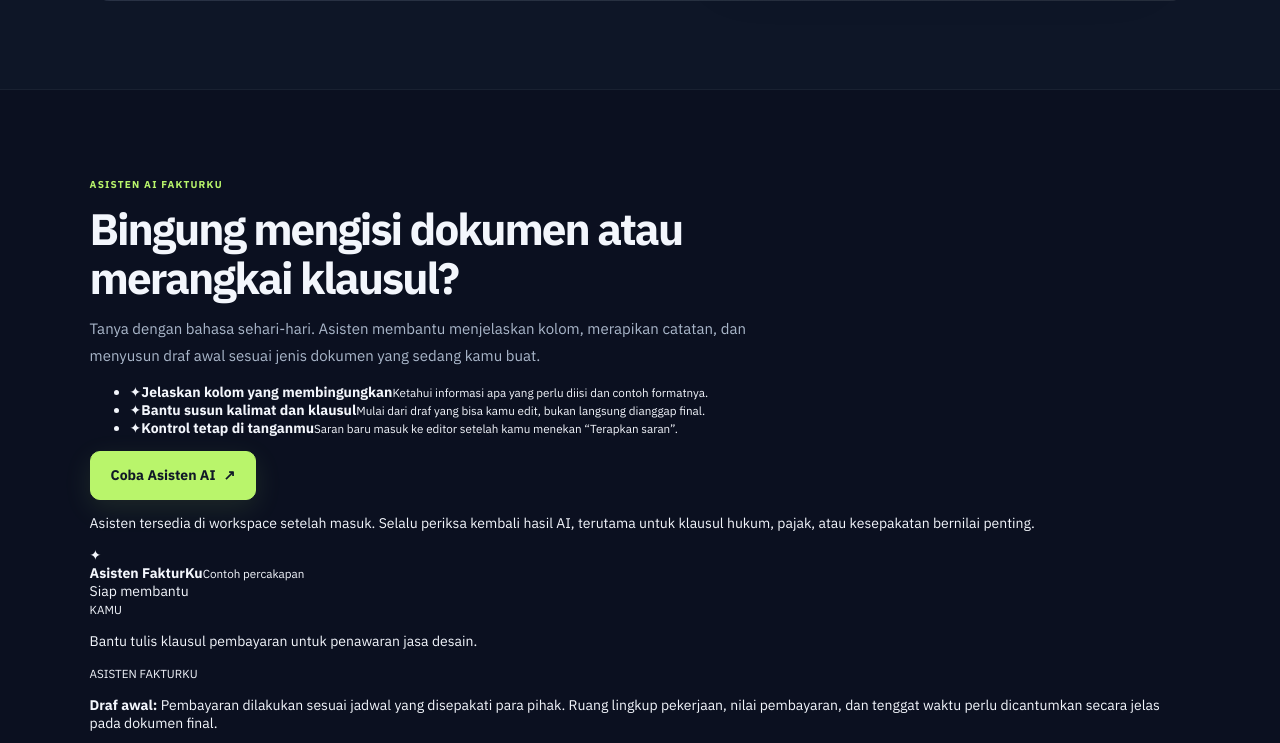
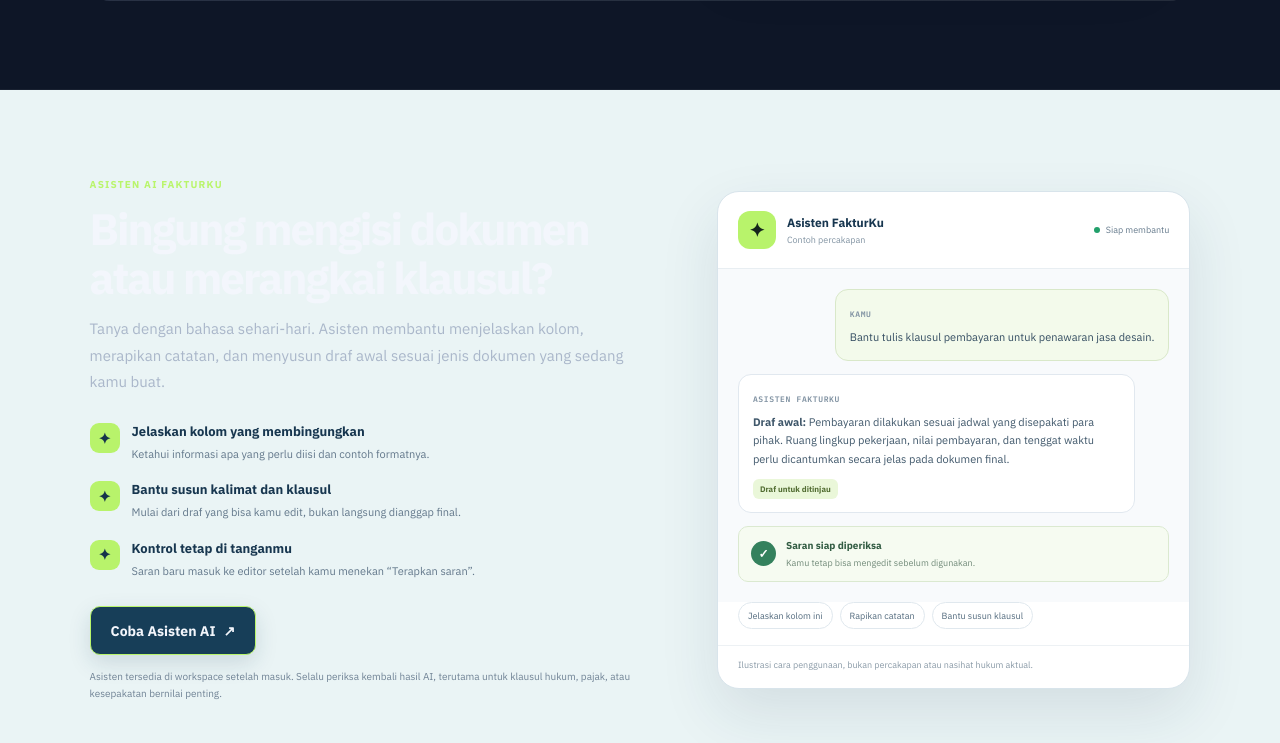
Before and after one commit to Arblok-Digital/fakturku, a plain HTML site: page index.html in a window 1280 px wide. Shown: the part 2054-2797 px from the top of the page. Drawn offline with Linux system fonts and the light colour scheme; a script that the page names is missing.

Commit message:
Style landing page AI assistant showcase

```diff
--- a/css/landing.css
+++ b/css/landing.css
@@ -1004,3 +1004,54 @@ body:has(#auth-modal:not([hidden])) .bottomnav { display: none; }
   .landing-v2 .floating-note strong { font-size:9px; }
   .landing-v2 .floating-note small { font-size:8px; }
 }
+
+
+/* AI assistant landing showcase */
+.landing-v2 .ai-showcase-section { background:#eaf4f5; }
+.landing-v2 .ai-showcase-layout { display:grid; grid-template-columns:minmax(0,1fr) minmax(320px,.86fr); align-items:center; gap:clamp(32px,6vw,86px); }
+.landing-v2 .ai-showcase-copy .section-heading { max-width:650px; }
+.landing-v2 .ai-benefit-list { display:grid; gap:18px; margin:28px 0 0; padding:0; list-style:none; }
+.landing-v2 .ai-benefit-list li { display:flex; align-items:flex-start; gap:12px; }
+.landing-v2 .ai-benefit-list li>span:first-child { display:grid; place-items:center; flex:0 0 30px; height:30px; border-radius:9px; color:#15334b; background:#b8f36b; font-size:15px; font-weight:800; }
+.landing-v2 .ai-benefit-list strong,.landing-v2 .ai-benefit-list small { display:block; }
+.landing-v2 .ai-benefit-list strong { color:#17364f; font-size:13px; line-height:1.45; }
+.landing-v2 .ai-benefit-list small { margin-top:4px; color:#63788b; font-size:11px; line-height:1.6; }
+.landing-v2 .ai-showcase-cta { margin-top:26px; color:#f3f6fc; background:#173e58; box-shadow:0 8px 22px #173e5825; }
+.landing-v2 .ai-showcase-cta:hover { background:#24546e; }
+.landing-v2 .ai-showcase-note { max-width:570px; margin:14px 0 0; color:#708395; font-size:10px; line-height:1.65; }
+.landing-v2 .ai-demo-card { overflow:hidden; border:1px solid #d8e4eb; border-radius:22px; background:#fff; box-shadow:0 24px 60px #17364f1c; }
+.landing-v2 .ai-demo-head { display:flex; align-items:center; gap:11px; padding:19px 20px; border-bottom:1px solid #e8eef2; }
+.landing-v2 .ai-demo-avatar { display:grid; place-items:center; flex:0 0 38px; height:38px; border-radius:12px; color:#14251c; background:#b8f36b; font-size:19px; font-weight:800; }
+.landing-v2 .ai-demo-head>div { min-width:0; flex:1; }
+.landing-v2 .ai-demo-head strong,.landing-v2 .ai-demo-head small { display:block; }
+.landing-v2 .ai-demo-head strong { color:#17364f; font-size:12px; }
+.landing-v2 .ai-demo-head small { margin-top:4px; color:#8193a2; font-size:9px; }
+.landing-v2 .ai-demo-status { display:flex; align-items:center; gap:6px; color:#64798b; font-size:9px; white-space:nowrap; }
+.landing-v2 .ai-demo-status i { width:6px; height:6px; border-radius:50%; background:#22a06b; }
+.landing-v2 .ai-demo-thread { display:grid; gap:13px; padding:20px; background:#f8fafc; }
+.landing-v2 .ai-demo-message { max-width:92%; padding:13px 14px; border:1px solid #e1e8ef; border-radius:13px; background:#fff; }
+.landing-v2 .ai-demo-message.user { justify-self:end; border-color:#d9e8c9; background:#f3faeb; }
+.landing-v2 .ai-demo-message small { color:#8092a2; font:700 8px var(--font-mono); letter-spacing:.08em; }
+.landing-v2 .ai-demo-message p { margin:7px 0 0; color:#354e62; font-size:11px; line-height:1.7; }
+.landing-v2 .ai-demo-message.assistant p { color:#40586b; }
+.landing-v2 .ai-demo-tag { display:inline-flex; margin-top:10px; padding:5px 7px; border-radius:6px; color:#526d32; background:#eaf7d9; font-size:8px; font-weight:700; }
+.landing-v2 .ai-demo-suggestion { display:flex; align-items:center; gap:10px; padding:12px; border:1px solid #dbe9d0; border-radius:10px; background:#f6fbf1; }
+.landing-v2 .ai-demo-suggestion>span { display:grid; place-items:center; flex:0 0 25px; height:25px; border-radius:50%; color:#fff; background:#34815d; font-size:12px; font-weight:800; }
+.landing-v2 .ai-demo-suggestion strong,.landing-v2 .ai-demo-suggestion small { display:block; }
+.landing-v2 .ai-demo-suggestion strong { color:#315b42; font-size:10px; }
+.landing-v2 .ai-demo-suggestion small { margin-top:4px; color:#718a79; font-size:9px; line-height:1.5; }
+.landing-v2 .ai-demo-prompts { display:flex; flex-wrap:wrap; gap:7px; padding:0 20px 16px; }
+.landing-v2 .ai-demo-prompts span { padding:7px 9px; border:1px solid #e0e8ee; border-radius:999px; color:#526a7d; background:#fff; font-size:9px; }
+.landing-v2 .ai-demo-disclaimer { margin:0; padding:12px 20px 16px; border-top:1px solid #edf1f4; color:#8a9aa7; font-size:9px; line-height:1.55; }
+@media (max-width:1050px) {
+  .landing-v2 .ai-showcase-layout { gap:28px; }
+}
+@media (max-width:760px) {
+  .landing-v2 .ai-showcase-layout { grid-template-columns:1fr; gap:30px; }
+  .landing-v2 .ai-showcase-cta { width:100%; }
+  .landing-v2 .ai-demo-head { padding:15px; }
+  .landing-v2 .ai-demo-thread { padding:15px; }
+  .landing-v2 .ai-demo-prompts { padding:0 15px 14px; }
+  .landing-v2 .ai-demo-disclaimer { padding:11px 15px 14px; }
+  .landing-v2 .ai-demo-message { max-width:100%; }
+}
```
